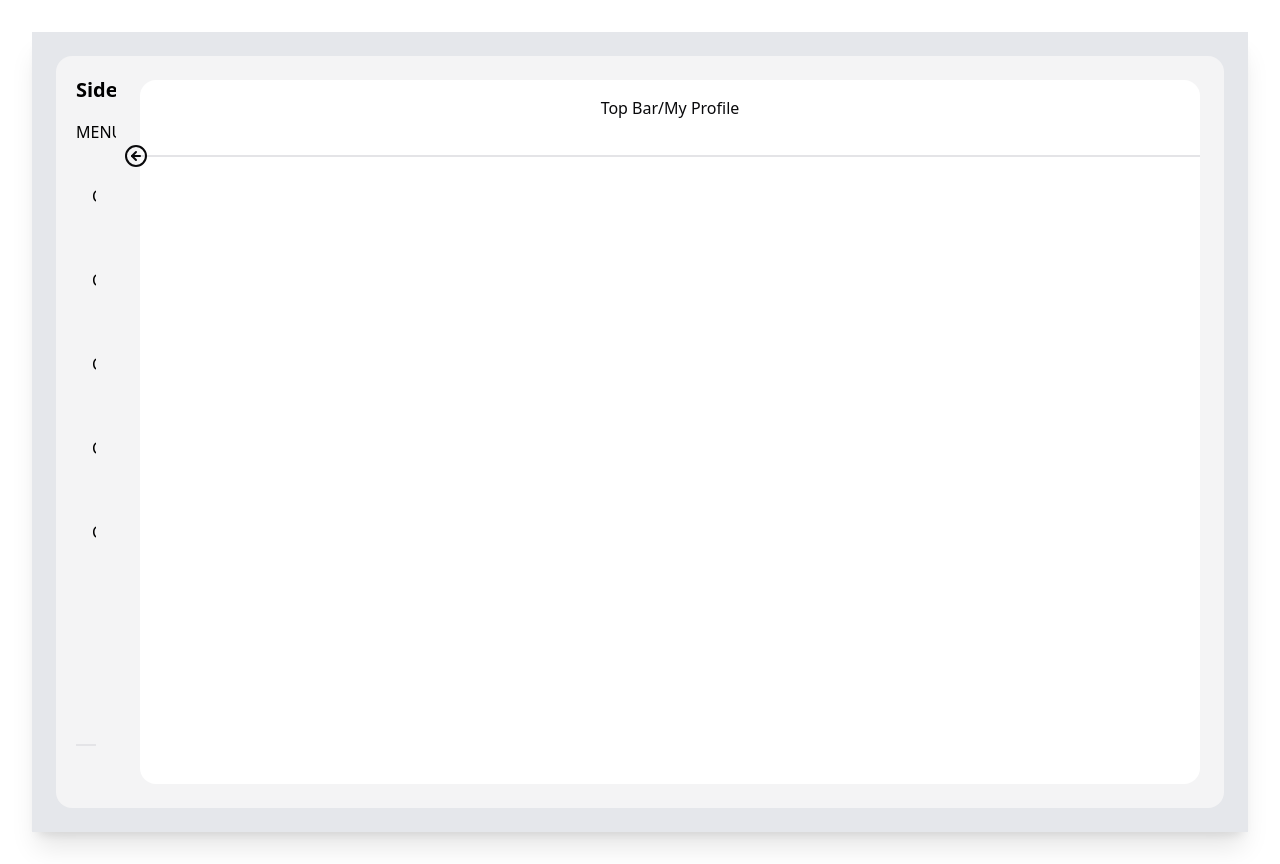
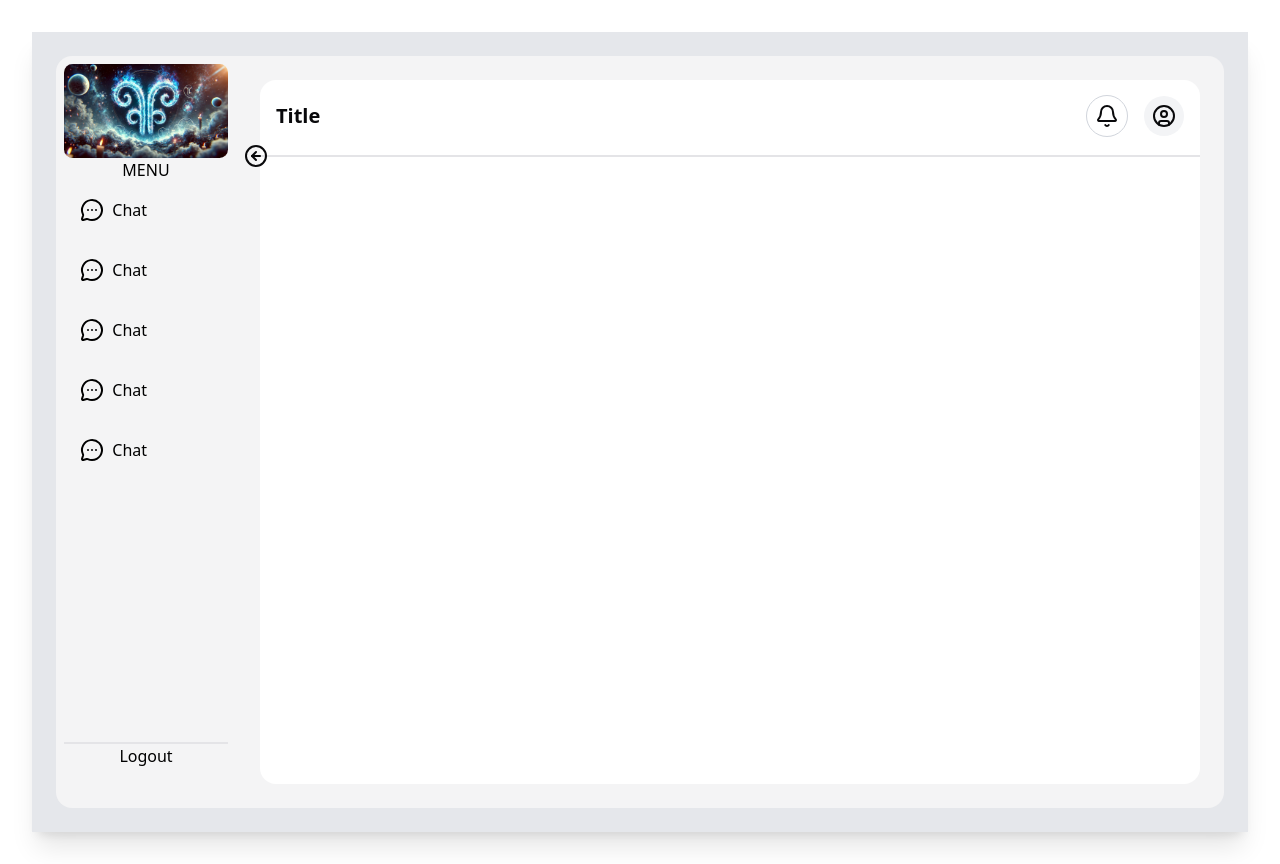
Before and after one commit to Experimental-Things/front-end, a React (Vite) app: page /app in a window 1280 px wide. Built offline with nearby package versions, Linux system fonts and the light colour scheme.

Commit message:
top bard

```diff
--- a/src/layout/components/logo/index.tsx
+++ b/src/layout/components/logo/index.tsx
@@ -1,5 +1,10 @@
+import Logo from "@/assets/images/logo.webp";
 export function LogoAndBanner() {
-    return <>
-        <h2 className="text-xl font-bold mb-4">Sidebar</h2>
+  return (
+    <>
+      <div className="">
+        <img src={Logo} alt="logo" className="rounded-md"/>
+      </div>
     </>
+  );
 }
--- a/src/layout/components/sidebar/index.tsx
+++ b/src/layout/components/sidebar/index.tsx
@@ -1,18 +1,37 @@
-import { SIDEBAR_DATA } from '@/layout/components/sidebar/sidebar-data'
-import { LogoAndBanner } from '@/layout/components/logo'
+import { SIDEBAR_DATA } from "@/layout/components/sidebar/sidebar-data";
+import { LogoAndBanner } from "@/layout/components/logo";
 
-export function SideBar() {
-    return <>
-        <div className='w-full p-1'>
-            <LogoAndBanner />
-            <h4>MENU</h4>
-            <ul className='w-full flex flex-col gap-1 overflow-y-auto min-h-[75vh] max-h-[75vh] custom-scrollbar'>
-                {Array(5).fill(SIDEBAR_DATA[0])?.map((menu: Record<string, any>, i: number) => (
-                    <li className="w-full flex flex-row p-4  rounded-sm" key={i}>
-                        {menu.icon}&nbsp; {menu?.name}</li>
-                ))}
-            </ul>
-            <hr className='border-[1px] border-gray'/>
+export function SideBar(props: Record<string, any>) {
+  const { isContentAreaExpanded } = props;
+  return (
+    <>
+      <div className="w-full p-2">
+        <div className="">
+          <LogoAndBanner />
         </div>
+        <div>
+          <h4>MENU</h4>
+          <ul className="w-full flex flex-col gap-1 overflow-y-auto overflow-x-hidden min-h-[70vh] max-h-[70vh] custom-scrollbar">
+            {Array(5)
+              .fill(SIDEBAR_DATA[0])
+              ?.map((menu: Record<string, any>, i: number) =>
+                isContentAreaExpanded ? (
+                  <li className="w-full p-4 rounded-sm" key={i}>
+                    {menu.icon}
+                  </li>
+                ) : (
+                  <li className="w-full flex flex-row p-4 rounded-sm" key={i}>
+                    {menu.icon}&nbsp; {menu?.name}
+                  </li>
+                )
+              )}
+          </ul>
+          <hr className="border-[1px] border-gray" />
+          <div>
+            <h1>Logout</h1>
+          </div>
+        </div>
+      </div>
     </>
+  );
 }
--- a/src/layout/components/topbar/index.tsx
+++ b/src/layout/components/topbar/index.tsx
@@ -1,4 +1,19 @@
+import { Bell, BellDot, CircleUser } from "lucide-react";
 
 export function TopBar() {
-    return <h1>Top Bar/My Profile</h1>
+  return (
+    <div className="h-10 w-full flex items-center justify-between">
+      <div className="text-xl font-semibold">Title</div>
+
+      <div className="flex items-center gap-4">
+        <div className="p-2 rounded-full border border-gray-300 flex items-center justify-center">
+          <Bell />
+        </div>
+
+        <div className="p-2 rounded-full bg-gray-100 flex items-center justify-center">
+          <CircleUser />
+        </div>
+      </div>
+    </div>
+  );
 }
--- a/src/layout/index.tsx
+++ b/src/layout/index.tsx
@@ -6,12 +6,12 @@ import { CircleArrowLeft } from 'lucide-react';
 import { CircleArrowRight } from 'lucide-react';
 
 export default function Layout() {
-    const [isExpand, setIsExpand] = useState(false)
+    const [isContentAreaExpanded, setisContentAreaExpanded] = useState(false)
     return <>
         <div className="min-h-screen flex flex-col md:flex-row p-[1.5rem] shadow-xl bg-gray-200">
             {/* Sidebar */}
-            <aside className="w-full md:w-15 bg-zinc-100 text-black p-4 rounded-bl-2xl rounded-tl-2xl inset-shadow-xl">
-                <SideBar />
+            <aside className={`transition-all duration-500 ease-in-out w-full ${isContentAreaExpanded ? 'md:w-15' : 'md:w-45'} bg-zinc-100 text-black p-l-4 p-t-4 p-b-4 rounded-bl-2xl rounded-tl-2xl inset-shadow-xl`}>
+                <SideBar isContentAreaExpanded={isContentAreaExpanded} />
             </aside>
 
             {/* Main Content */}
@@ -21,7 +21,7 @@ export default function Layout() {
                     <div className='h-[5rem] p-[1rem]'>
                        <TopBar />
                     </div>
-                    <div className='absolute z-40 top-[4rem] left-[-1rem]' onClick={() => setIsExpand(!isExpand)}>{ !isExpand ? <CircleArrowLeft /> : <CircleArrowRight /> }</div>
+                    <div className='absolute z-40 top-[4rem] left-[-1rem]' onClick={() => setisContentAreaExpanded(!isContentAreaExpanded)}>{ !isContentAreaExpanded ? <CircleArrowLeft /> : <CircleArrowRight /> }</div>
                      <hr className='border'/>
                     <div className='h-full p-[1rem]'>
                         {/* Content Area */}
```
Also changed, not shown: src/assets/images/logo.webp (added).
